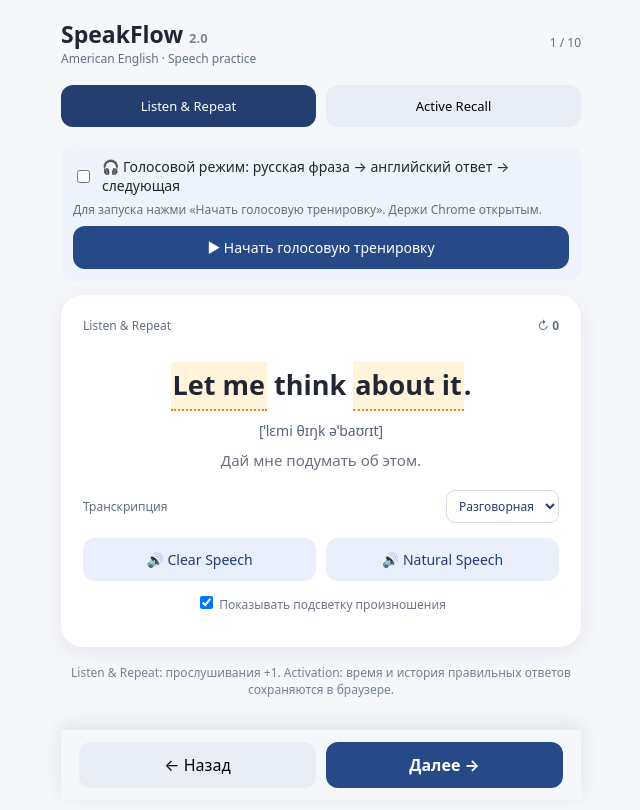
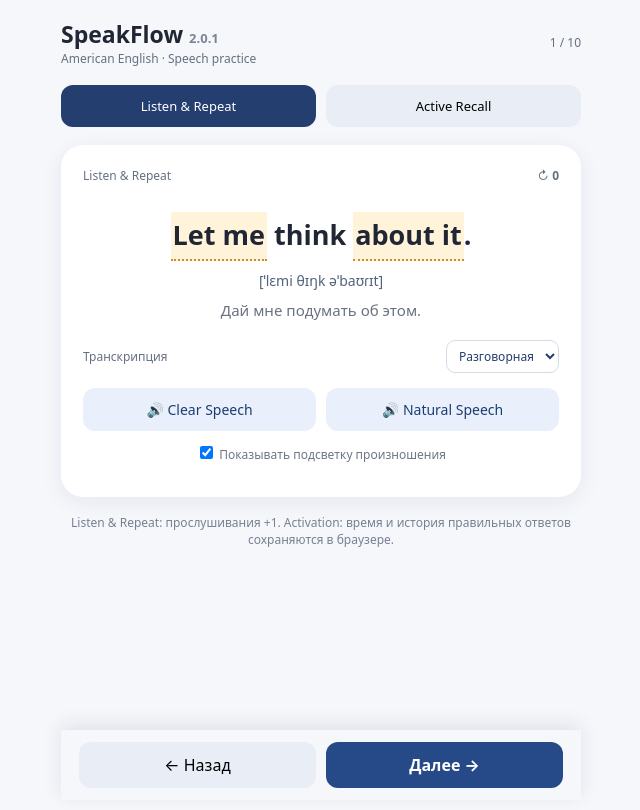
Before and after one commit to saaalexa/speakflow, a plain HTML site: page index.html in a window 1280 px wide. Shown: the whole page, without its empty margins (319-959 px from the left). Drawn offline with Linux system fonts and the light colour scheme.

Commit message:
update sleakflow 2.0.1

```diff
--- a/index.html
+++ b/index.html
@@ -1,6 +1,6 @@
 <!doctype html>
 <html lang="ru"><head><meta charset="utf-8"><meta name="viewport" content="width=device-width,initial-scale=1">
-<title>SpeakFlow 2.2</title><style>
+<title>SpeakFlow 2.0.1</title><style>
 :root{font-family:system-ui,-apple-system,Arial,sans-serif;color:#202634;background:#f5f7fb}
 *{box-sizing:border-box}body{margin:0;padding:18px}.app{max-width:520px;margin:0 auto}
 header,.top,.actions,.modes{display:flex;align-items:center;justify-content:space-between;gap:10px}
@@ -38,9 +38,9 @@ body{padding-bottom:112px}
 .voicebar label{display:flex;gap:9px;align-items:center}
 #cue{font-size:20px;font-weight:650;color:#264a87;text-align:center;margin:8px 0}
 </style></head><body><main class="app">
-<header><div><h1>SpeakFlow <span style="font-size:13px;color:#7c8594">2.0</span></h1><div class="sub">American English · Speech practice</div></div><span class="sub" id="index"></span></header>
+<header><div><h1>SpeakFlow <span style="font-size:13px;color:#7c8594">2.0.1</span></h1><div class="sub">American English · Speech practice</div></div><span class="sub" id="index"></span></header>
 <div class="modes"><button id="listen" class="active">Listen & Repeat</button><button id="recall">Active Recall</button></div>
-<div class="voicebar"><label><input id="voiceMode" type="checkbox"> 🎧 Голосовой режим: русская фраза → английский ответ → следующая</label><div class="sub" style="margin-top:6px">Для запуска нажми «Начать голосовую тренировку». Держи Chrome открытым.</div><button id="voiceStart" class="primary" style="margin-top:8px;width:100%">▶ Начать голосовую тренировку</button><button id="voiceStop" class="secondary hidden" style="margin-top:8px;width:100%">■ Остановить</button></div><section class="card"><div class="top"><span id="modeLabel">Listen & Repeat</span><span class="count">↻ <b id="count">0</b></span></div>
+<div class="voicebar" id="voiceBar"><label><input id="voiceMode" type="checkbox"> 🎧 Голосовой режим: русская фраза → английский ответ → следующая</label><div class="sub" style="margin-top:6px">Для запуска нажми «Начать голосовую тренировку». Держи Chrome открытым.</div><button id="voiceStart" class="primary" style="margin-top:8px;width:100%">▶ Начать голосовую тренировку</button><button id="voiceStop" class="secondary hidden" style="margin-top:8px;width:100%">■ Остановить</button></div><section class="card"><div class="top"><span id="modeLabel">Listen & Repeat</span><span class="count">↻ <b id="count">0</b></span></div>
 <div class="phrase" id="phrase"></div><div class="transcription" id="transcription"></div><p class="translation" id="translation"></p>
 <div id="details"><div class="hint" id="hint"><div class="label">Нажми на выделенный участок фразы</div><div id="hintBody" class="muted" style="font-size:14px">Здесь появятся IPA и короткое правило.</div></div>
 <div class="transcription-settings"><label for="transMode">Транскрипция</label><select id="transMode"><option value="natural">Разговорная</option><option value="clear">IPA · Clear</option><option value="both">Обе</option><option value="none">Скрыть</option></select></div><div class="audio"><button id="clear">🔊 Clear Speech</button><button id="natural">🔊 Natural Speech</button></div></div>
@@ -137,6 +137,7 @@ function render(){const c=cards[index];$("index").textContent=`${index+1} / ${ca
 $("listen").classList.toggle("active",mode==="listen");$("recall").classList.toggle("active",mode==="recall");
 $("modeLabel").textContent=mode==="listen"?"Listen & Repeat":"Active Recall";
 const visible=mode==="listen"||revealed;
+$("voiceBar").classList.toggle("hidden",mode!=="recall");
 $("activation").classList.toggle("hidden",mode!=="recall");
 if(mode==="recall"){$("mic").disabled=finished;$("mic").textContent=finished?"✓ Ответ принят":listening?"🎙️ Слушаю…":"🎙️ Произнести ответ";
 $("micStatus").textContent=finished?"Попытка завершена. Перейди к следующей фразе.":listening?"Слушаю… произнеси английскую фразу.":(micMessage||"Слушаю тебя…");
```
